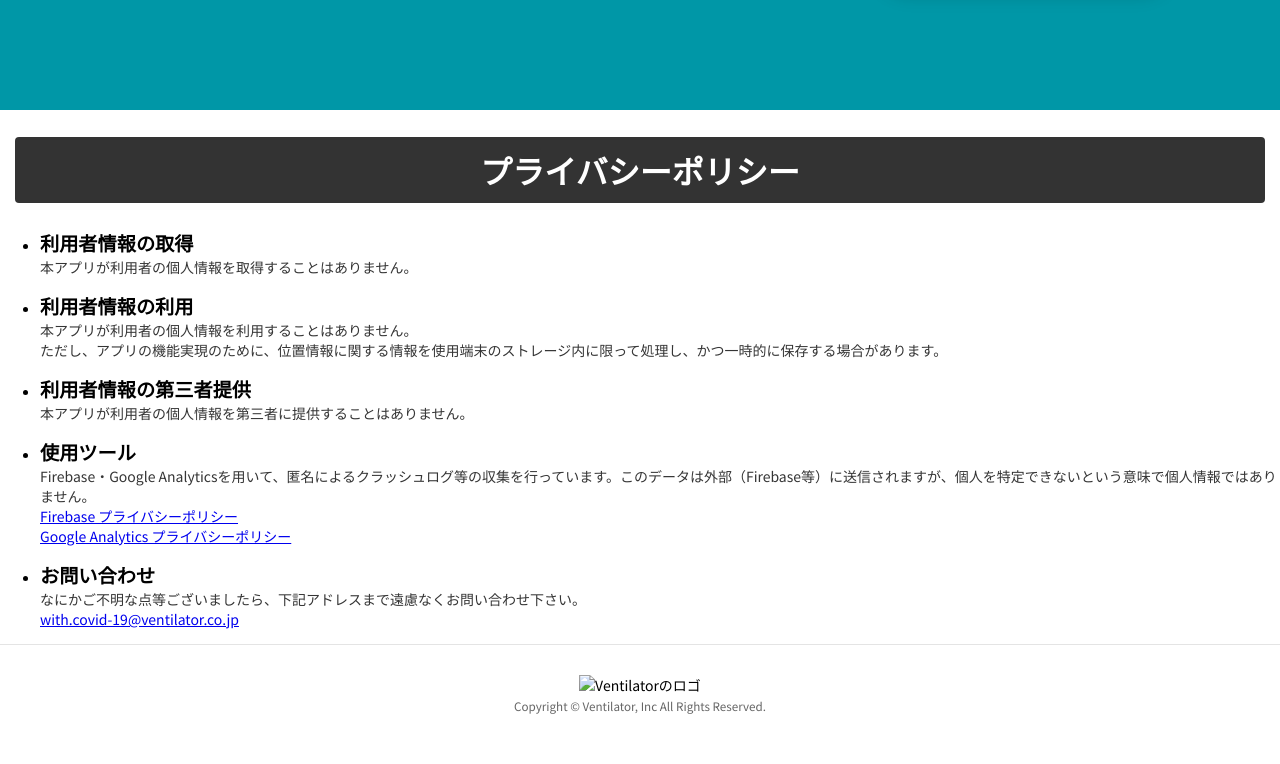
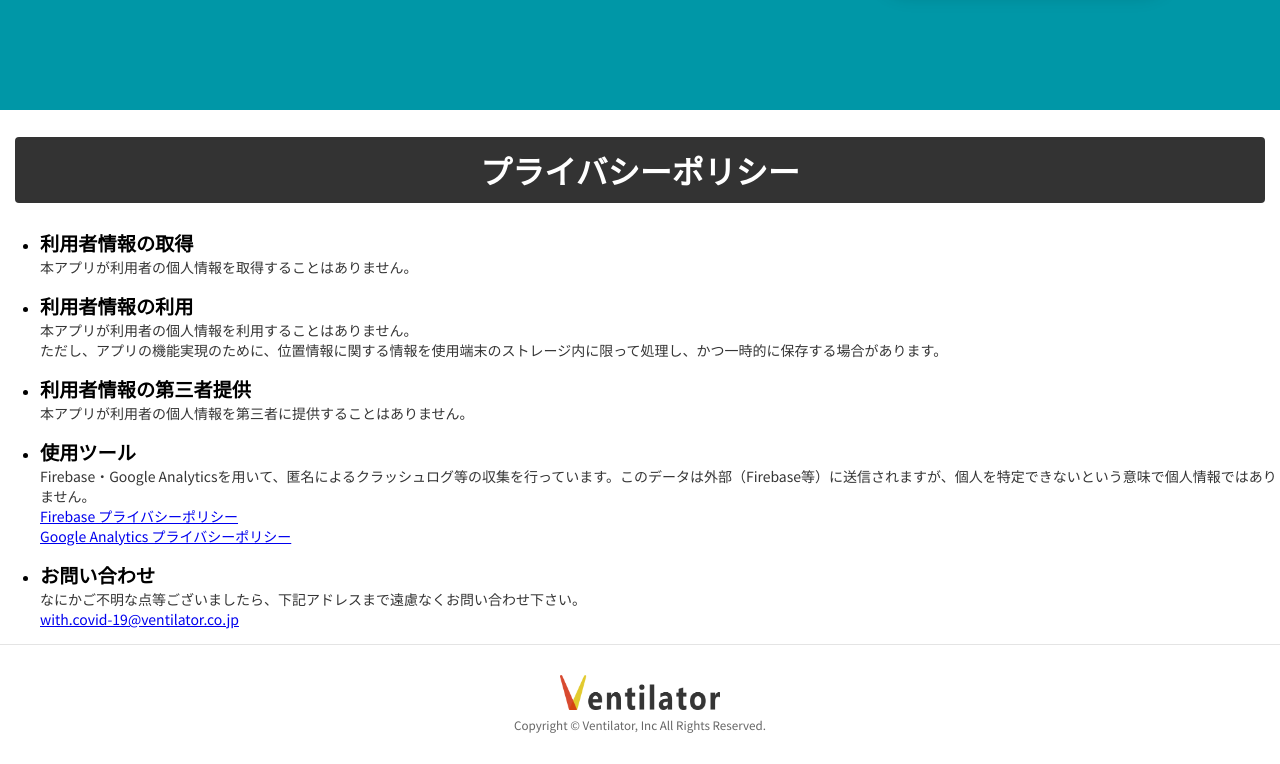
Before and after one commit to ninedril/coronav_app_pp, a website: page index.html in a window 1280 px wide. Shown: the part 780-1544 px from the top of the page. Drawn offline with nearby package versions, Linux system fonts and the light colour scheme; the site is published under a folder, as on GitHub Pages, so addresses that start at the root find nothing.

Commit message:
Update index.html

```diff
--- a/index.html
+++ b/index.html
@@ -85,7 +85,7 @@
 	<footer>
 		<div class="footer">
 			<div class="footer-logo">
-				<img class="footer-logo-img" src="/assets/ventilator_logo.png" alt="Ventilatorのロゴ">
+				<img class="footer-logo-img" src="./assets/ventilator_logo.png" alt="Ventilatorのロゴ">
 			</div>
 			<div class="copyright">
 				<small>Copyright © Ventilator, Inc All Rights Reserved.</small>
```
